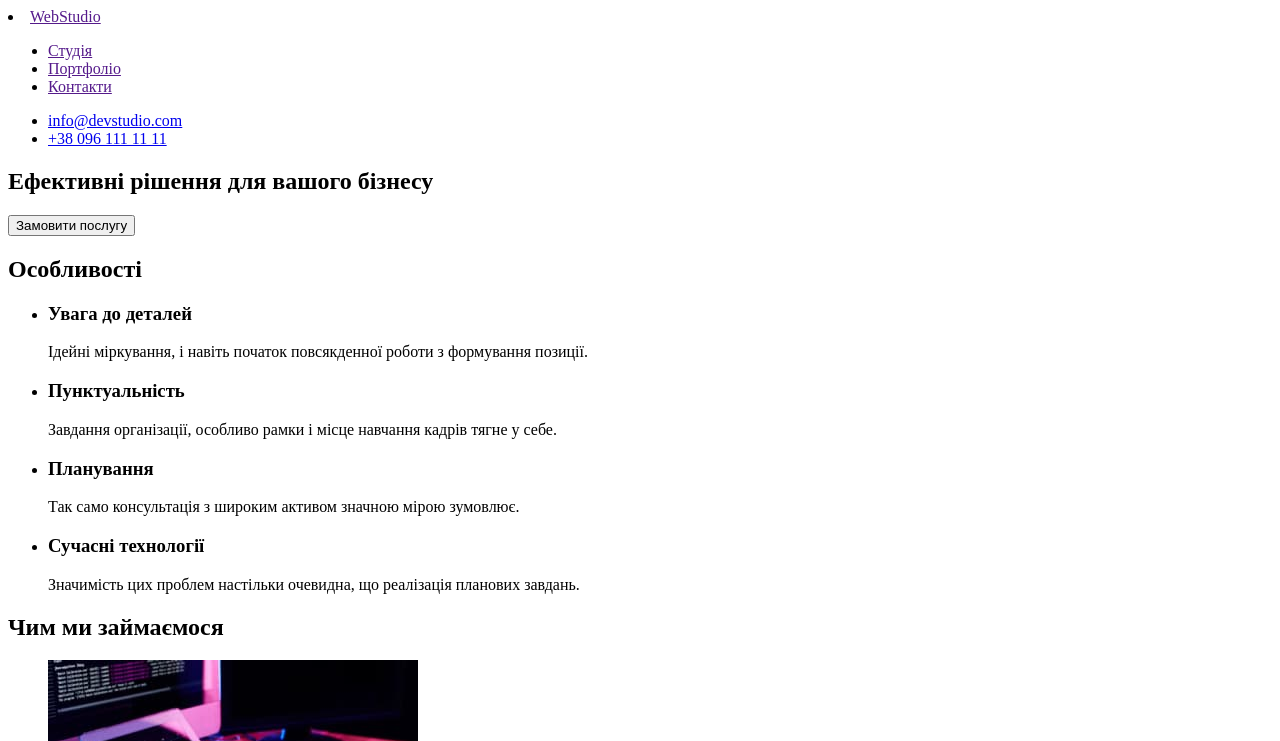
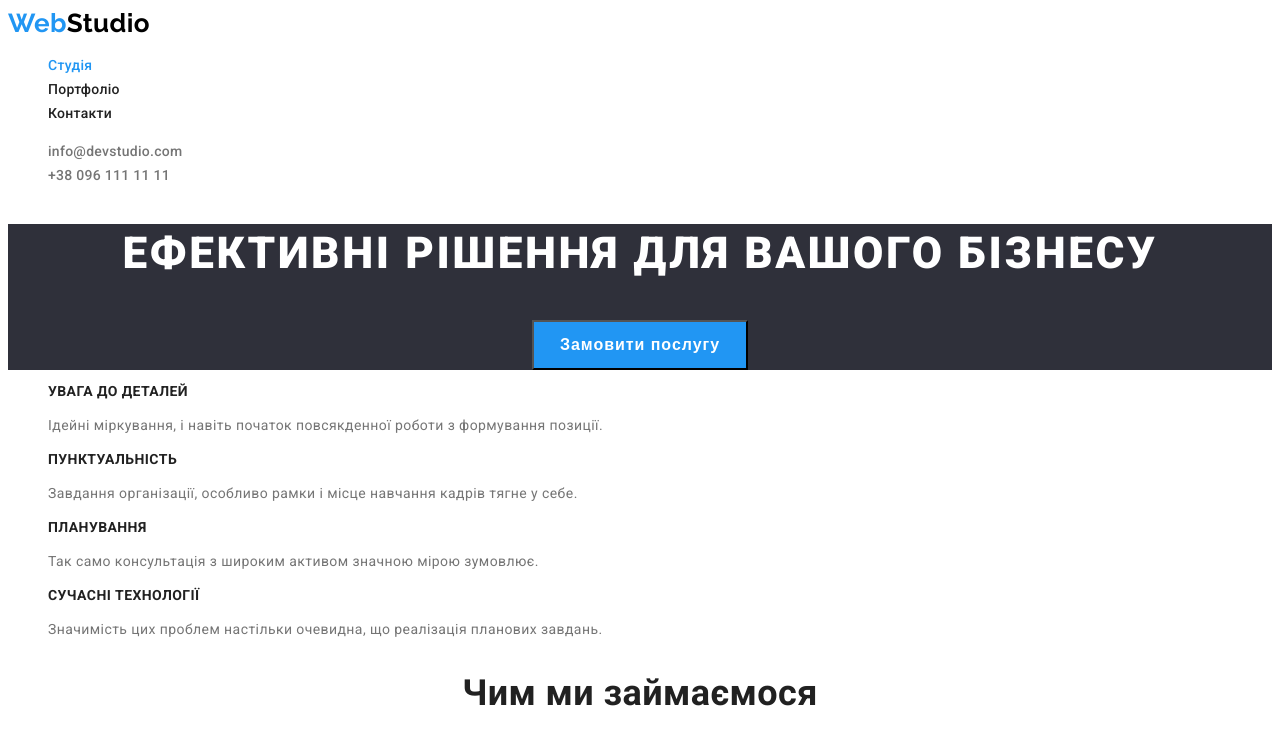
Before and after one commit to makaronnik/goit-markup-hw-02, a plain HTML site: page index.html in a window 1280 px wide. Shown: the top 741 px of the page. Drawn offline with Linux system fonts and the light colour scheme.

Commit message:
Styled the Studio page

```diff
--- /dev/null
+++ b/css/styles.css
@@ -0,0 +1,198 @@
+:root {
+  --font-family-primary: 'Roboto', sans-serif;
+  --font-family-secondary: 'Raleway', sans-serif;
+  --text-color-primary: #212121;
+  --text-color-secondary: #757575;
+  --text-color-accent: #2196f3;
+  --text-color-logo: #000;
+  --text-color-logo-footer: #fff;
+  --text-color-hero: #fff;
+  --text-color-button-text: #fff;
+  --text-color-button-active: #188ce8;
+  --text-color-contacts: rgba(255, 255, 255, 0.6);
+  --text-color-address: #fff;
+  --bg-color-dark: #2f303a;
+}
+
+body {
+  font-family: var(--font-family-primary);
+  font-weight: 400;
+  font-size: 14px;
+  line-height: 1.71;
+  letter-spacing: 0.03em;
+  color: var(--text-color-primary);
+}
+
+/* Logo */
+
+.logo {
+  font-family: var(--font-family-secondary);
+  font-weight: 700;
+  font-size: 26px;
+  line-height: 1.19;
+  text-decoration: none;
+  color: var(--text-color-logo);
+}
+
+.logo__accent {
+  color: var(--text-color-accent);
+}
+
+/* Site navigation & Contact links */
+
+.site-nav,
+.contact-links {
+  list-style: none;
+}
+
+.site-nav__link,
+.contacts-links__link {
+  font-weight: 500;
+  line-height: 1.14;
+  letter-spacing: 0.02em;
+  text-decoration: none;
+  color: var(--text-color-primary);
+}
+
+.site-nav__link:hover,
+.site-nav__link:focus,
+.site-nav__link--current,
+.contacts-links__link:hover,
+.contacts-links__link:focus {
+  color: var(--text-color-accent);
+}
+
+/* Contact links */
+
+.contacts-links__link {
+  color: var(--text-color-secondary);
+}
+
+/* Hero */
+
+.hero {
+  background-color: var(--bg-color-dark);
+  text-align: center;
+}
+
+.hero__heading {
+  font-weight: 900;
+  font-size: 44px;
+  line-height: 1.36;
+  letter-spacing: 0.06em;
+  text-transform: uppercase;
+  color: var(--text-color-hero);
+}
+
+/* Button */
+
+.button {
+  font-weight: 700;
+  font-size: 16px;
+  line-height: 1.88;
+  text-align: center;
+  letter-spacing: 0.06em;
+  cursor: pointer;
+  color: var(--text-color-button-text);
+  background-color: var(--text-color-accent);
+  width: 216px;
+  height: 50px;
+}
+
+.button:hover,
+.button:focus {
+  background-color: var(--text-color-button-active);
+}
+
+/* Features */
+
+.features__heading {
+  position: absolute;
+  white-space: nowrap;
+  width: 1px;
+  height: 1px;
+  overflow: hidden;
+  border: 0;
+  padding: 0;
+  clip: rect(0 0 0 0);
+  clip-path: inset(50%);
+  margin: -1px;
+}
+
+/* Features list */
+
+.features-list {
+  list-style: none;
+}
+
+.features-list__heading {
+  font-size: 14px;
+  line-height: 1.14;
+  text-transform: uppercase;
+}
+
+.features-list__text {
+  color: var(--text-color-secondary);
+}
+
+/* Competence & Team */
+
+.competence__heading,
+.team__heading {
+  font-size: 36px;
+  line-height: 1.17;
+  text-align: center;
+}
+
+/* Competence list & Team cards */
+
+.competence-list,
+.team-cards {
+  list-style: none;
+  text-align: center;
+}
+
+/* Team cards */
+
+.team-cards__heading {
+  font-weight: 500;
+  font-size: 16px;
+  line-height: 1.19;
+}
+
+.team-cards__position {
+  font-size: 16px;
+  line-height: 1.19;
+  color: var(--text-color-secondary);
+}
+
+/* Footer */
+
+.footer {
+  background-color: var(--bg-color-dark);
+}
+
+.footer__logo {
+  color: var(--text-color-logo-footer);
+}
+
+/* Contacts */
+
+.contacts {
+  list-style: none;
+}
+
+.contacts__link {
+  font-style: normal;
+  text-decoration: none;
+  color: var(--text-color-contacts);
+}
+
+.contacts__link:hover,
+.contacts__link:focus {
+  color: var(--text-color-accent);
+}
+
+.contacts__link--address {
+  color: var(--text-color-address);
+}
--- a/index.html
+++ b/index.html
@@ -4,64 +4,77 @@
     <meta charset="UTF-8" />
     <meta http-equiv="X-UA-Compatible" content="IE=edge" />
     <meta name="viewport" content="width=device-width, initial-scale=1.0" />
+    <link rel="preconnect" href="https://fonts.googleapis.com" />
+    <link rel="preconnect" href="https://fonts.gstatic.com" crossorigin />
+    <link
+      href="https://fonts.googleapis.com/css2?family=Raleway:wght@700&family=Roboto:wght@400;500;700;900&display=swap"
+      rel="stylesheet"
+    />
+    <link rel="stylesheet" href="./css/styles.css" />
     <title>Студія</title>
   </head>
   <body>
     <header>
       <nav>
-        <li>
-          <a href="">WebStudio</a>
-        </li>
-        <ul>
-          <li>
-            <a href="">Студія</a>
+        <a href="" class="logo"><span class="logo__accent">Web</span>Studio</a>
+        <ul class="site-nav">
+          <li class="site-nav__item">
+            <a class="site-nav__link site-nav__link--current" href="">Студія</a>
           </li>
-          <li>
-            <a href="">Портфоліо</a>
+          <li class="site-nav__item">
+            <a class="site-nav__link" href="">Портфоліо</a>
           </li>
-          <li>
-            <a href="">Контакти</a>
+          <li class="site-nav__item">
+            <a class="site-nav__link" href="">Контакти</a>
           </li>
         </ul>
       </nav>
-      <ul>
-        <li>
-          <a href="mailto:info@devstudio.com">info@devstudio.com</a>
+      <ul class="contact-links">
+        <li class="contacts-links__item">
+          <a class="contacts-links__link" href="mailto:info@devstudio.com">info@devstudio.com</a>
         </li>
-        <li>
-          <a href="tel:+380961111111">+38 096 111 11 11</a>
+        <li class="contacts-links__item">
+          <a class="contacts-links__link" href="tel:+380961111111">+38 096 111 11 11</a>
         </li>
       </ul>
     </header>
     <main>
-      <section>
-        <h1>Ефективні рішення для вашого бізнесу</h1>
-        <button type="button">Замовити послугу</button>
+      <section class="hero">
+        <h1 class="hero__heading">Ефективні рішення для вашого бізнесу</h1>
+        <button class="button" type="button">Замовити послугу</button>
       </section>
-      <section>
-        <h2>Особливості</h2>
-        <ul>
-          <li>
-            <h3>Увага до деталей</h3>
-            <p>Ідейні міркування, і навіть початок повсякденної роботи з формування позиції.</p>
+      <section class="features">
+        <h2 class="features__heading">Особливості</h2>
+        <ul class="features-list">
+          <li class="features-list__item">
+            <h3 class="features-list__heading">Увага до деталей</h3>
+            <p class="features-list__text">
+              Ідейні міркування, і навіть початок повсякденної роботи з формування позиції.
+            </p>
           </li>
-          <li>
-            <h3>Пунктуальність</h3>
-            <p>Завдання організації, особливо рамки і місце навчання кадрів тягне у себе.</p>
+          <li class="features-list__item">
+            <h3 class="features-list__heading">Пунктуальність</h3>
+            <p class="features-list__text">
+              Завдання організації, особливо рамки і місце навчання кадрів тягне у себе.
+            </p>
           </li>
-          <li>
-            <h3>Планування</h3>
-            <p>Так само консультація з широким активом значною мірою зумовлює.</p>
+          <li class="features-list__item">
+            <h3 class="features-list__heading">Планування</h3>
+            <p class="features-list__text">
+              Так само консультація з широким активом значною мірою зумовлює.
+            </p>
           </li>
-          <li>
-            <h3>Сучасні технології</h3>
-            <p>Значимість цих проблем настільки очевидна, що реалізація планових завдань.</p>
+          <li class="features-list__item">
+            <h3 class="features-list__heading">Сучасні технології</h3>
+            <p class="features-list__text">
+              Значимість цих проблем настільки очевидна, що реалізація планових завдань.
+            </p>
           </li>
         </ul>
       </section>
-      <section>
-        <h2>Чим ми займаємося</h2>
-        <ul>
+      <section class="competence">
+        <h2 class="competence__heading">Чим ми займаємося</h2>
+        <ul class="competence-list">
           <li>
             <a href="">
               <img src="./images/coding.jpg" alt="Верстаємо сайти" width="370" />
@@ -79,56 +92,60 @@
           </li>
         </ul>
       </section>
-      <section>
-        <h2>Наша команда</h2>
-        <ul>
-          <li>
+      <section class="team">
+        <h2 class="team__heading">Наша команда</h2>
+        <ul class="team-cards">
+          <li class="team-cards__item">
             <img
               src="./images/igor.jpg"
               alt="Усміхнений брюнет з охайною щетиною на обличчі, в окулярах та бордовою рубашкою"
               width="270"
             />
-            <h3>Ігор Дем'яненко</h3>
-            <p>Product Designer</p>
+            <h3 class="team-cards__heading">Ігор Дем'яненко</h3>
+            <p class="team-cards__position">Product Designer</p>
           </li>
-          <li>
+          <li class="team-cards__item">
             <img
               src="./images/olga.jpg"
               alt="Усміхнена блондинка в окулярах та чорному жакеті"
               width="270"
             />
-            <h3>Ольга Рєпіна</h3>
-            <p>Frontend Developer</p>
+            <h3 class="team-cards__heading">Ольга Рєпіна</h3>
+            <p class="team-cards__position">Frontend Developer</p>
           </li>
-          <li>
+          <li class="team-cards__item">
             <img src="./images/mikola.jpg" alt="Усміхнений брюнет у білій сорочці" width="270" />
-            <h3>Микола Тарасов</h3>
-            <p>Marketing</p>
+            <h3 class="team-cards__heading">Микола Тарасов</h3>
+            <p class="team-cards__position">Marketing</p>
           </li>
-          <li>
+          <li class="team-cards__item">
             <img
               src="./images/mihailo.jpg"
               alt="Брюнет з щетиною на обличчі, в окулярах та чорній футболці"
               width="270"
             />
-            <h3>Михайло Єрмаков</h3>
-            <p>UI Designer</p>
+            <h3 class="team-cards__heading">Михайло Єрмаков</h3>
+            <p class="team-cards__position">UI Designer</p>
           </li>
         </ul>
       </section>
     </main>
-    <footer>
-      <a href="">WebStudio</a>
+    <footer class="footer">
+      <a href="" class="logo footer__logo"><span class="logo__accent">Web</span>Studio</a>
       <address>
-        <ul>
-          <li>
-            <a href="https://goo.gl/maps/XUFfffDGWBc9zeDt5">м. Київ, пр-т Лесі Українки, 26</a>
+        <ul class="contacts">
+          <li class="contacts__item">
+            <a
+              class="contacts__link contacts__link--address"
+              href="https://goo.gl/maps/XUFfffDGWBc9zeDt5"
+              >м. Київ, пр-т Лесі Українки, 26</a
+            >
           </li>
-          <li>
-            <a href="mailto:info@devstudio.com">info@devstudio.com</a>
+          <li class="contacts__item">
+            <a class="contacts__link" href="mailto:info@devstudio.com">info@devstudio.com</a>
           </li>
-          <li>
-            <a href="tel:+380961111111">+38 096 111 11 11</a>
+          <li class="contacts__item">
+            <a class="contacts__link" href="tel:+380961111111">+38 096 111 11 11</a>
           </li>
         </ul>
       </address>
```
